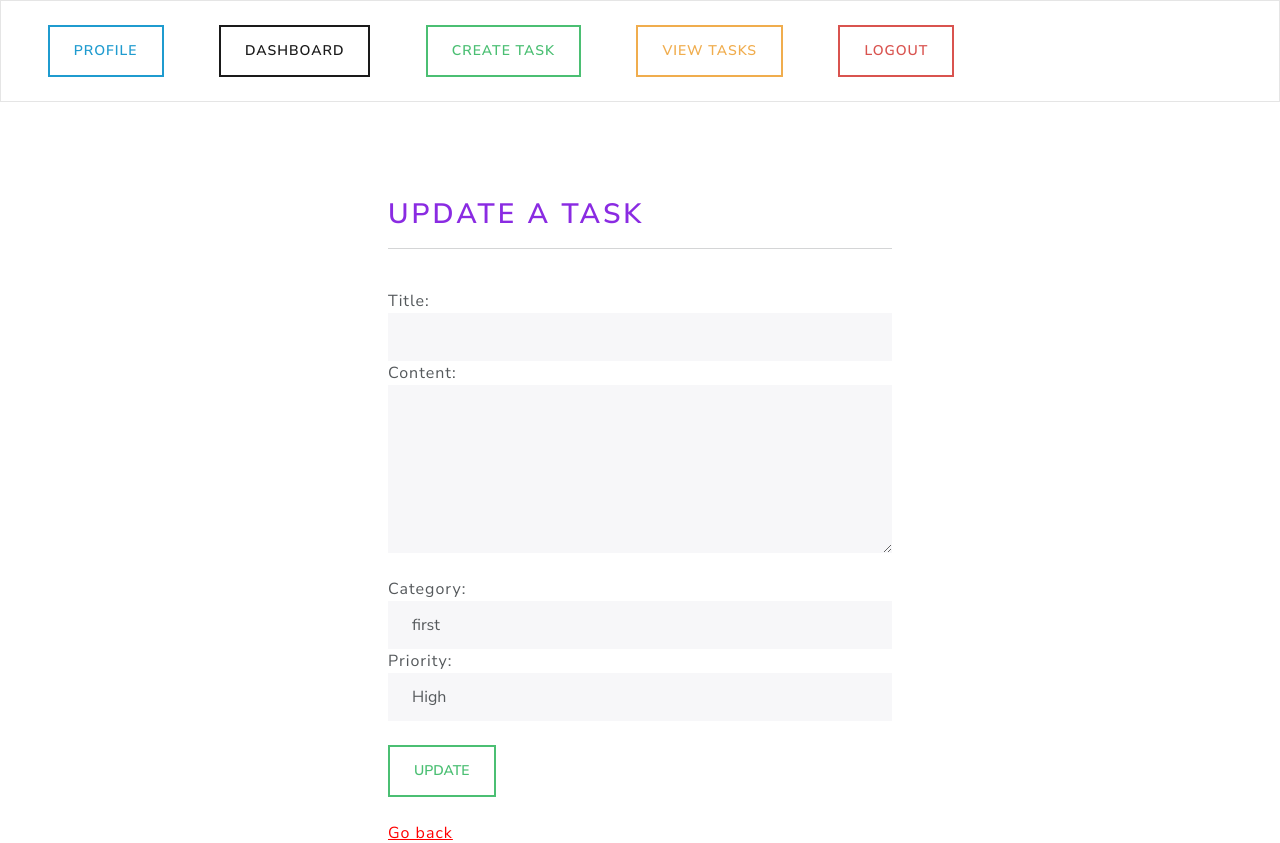
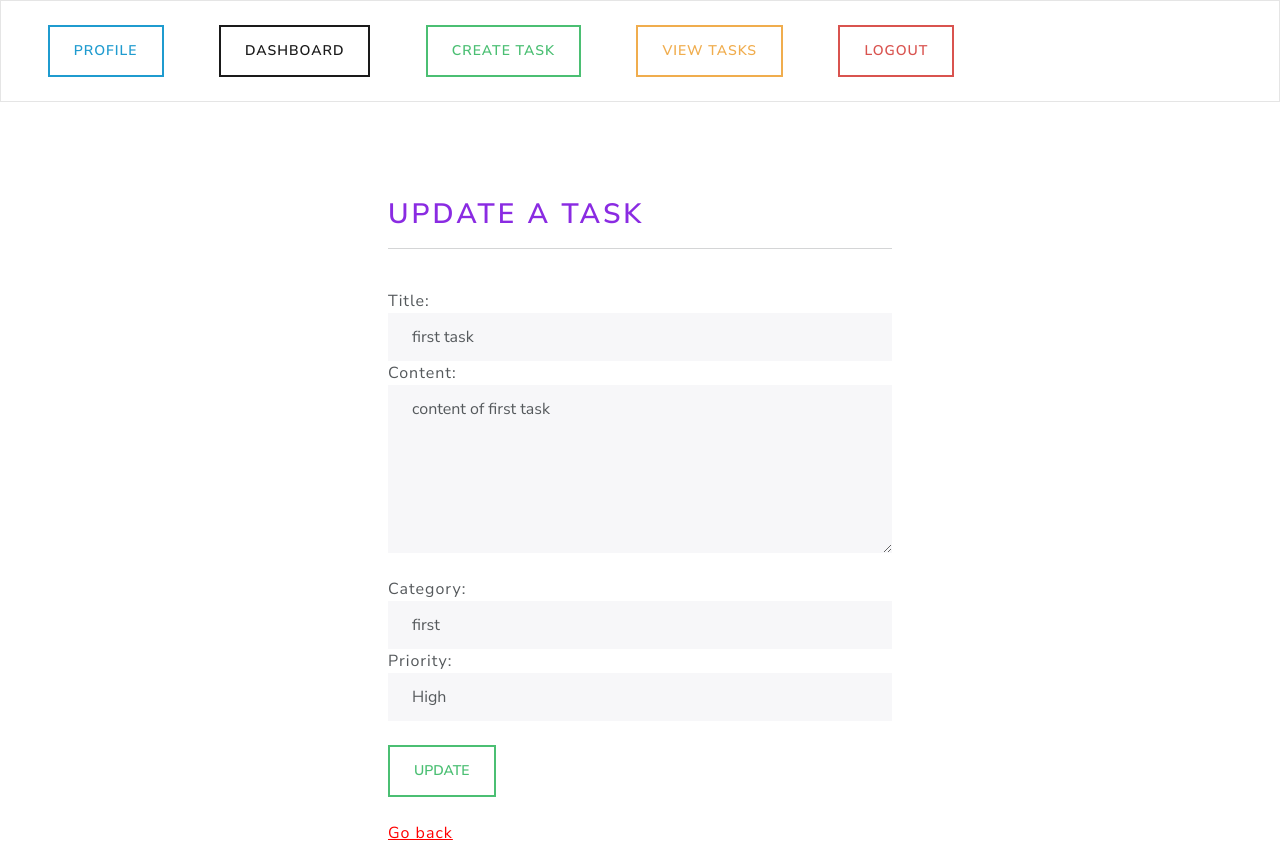
Before and after one commit to Nninex/tasker, a Django app: page /update-task/1/ in a window 1280 px wide. Shown: the top 843 px of the page. Run offline with Django 5.2, Linux system fonts and the light colour scheme; a user stored in the database is signed in; data comes from the database, SQL or seed files in the repository; both versions use the stored data as it was after the commit; some libraries are stand-ins or nearby versions.

Commit message:
solving category-related problems

```diff
--- a/base/templates/profile/update-task.html
+++ b/base/templates/profile/update-task.html
@@ -13,11 +13,11 @@
       {% csrf_token %}
       <div class="form-group">
         <label for="id_title">Title:</label>
-        <input class="form-control" type="text" id="id_title" name="title" />
+        <input class="form-control" type="text" id="id_title" name="title" value="{{ task.title }}" />
       </div>
       <div class="form-group">
         <label for="id_content">Content:</label>
-        <textarea class="form-control" id="id_content" name="content" rows="6"></textarea>
+        <textarea class="form-control" id="id_content" name="content" rows="6">{{ task.content }}</textarea>
       </div>
       <br />
       <div class="form-group">
--- a/base/templates/profile/view-categories.html
+++ b/base/templates/profile/view-categories.html
@@ -25,4 +25,5 @@
       </div>
     </form>
   </ul>
+  <a href="{% url 'add-category' %}" class="green-link">Add new category</a>
 {% endblock %}
--- a/base/views.py
+++ b/base/views.py
@@ -110,14 +110,14 @@ def createTask(request):
 @login_required(login_url='my-login')
 def viewTask(request):
     current_user = request.user.id #reference to primary key. to its ID
-    task = Task.objects.filter(user=current_user)
+    task = Task.objects.filter(user=current_user).select_related('category', 'priority')
     categories = Category.objects.all()
     priorities = Priority.objects.all()
 
     context = {
         'task': task,
-        'categories': categories,  # Pass categories to the template context
-        'priorities': priorities,  # Pass priorities to the template context
+        'categories': categories,
+        'priorities': priorities,
     }
 
     return render(request, 'profile/view-tasks.html', context=context)
@@ -133,7 +133,7 @@ def updateTask(request, pk):
             form.save()
             return redirect('view-tasks')
     else:
-        form = UpdateTaskForm(instance=task)
+        form = UpdateTaskForm(instance=task, initial={'title': task.title, 'content': task.content})
     categories = Category.objects.all()
     priorities = Priority.objects.all()
     context = {'form': form, 'task': task, 'categories': categories, 'priorities': priorities,}  # Pass the task object to the context
```
Also changed, not shown: README.md, db.sqlite3.
